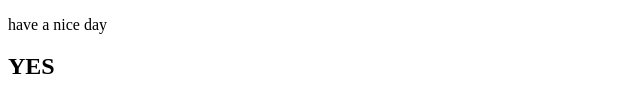
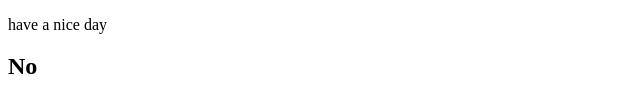
Before and after one commit to priyadarshini-kumaran/practice-e1, a plain HTML site: page index.html in a window 1280 px wide. Shown: the part 152-264 px from the top of the page, 0-640 px from the left. Drawn offline with Linux system fonts and the light colour scheme.

Commit message:
Changes Completed

```diff
--- a/index.html
+++ b/index.html
@@ -10,6 +10,6 @@
     <h2>hello</h2>
     <h3>i am fine</h3>
     <p>have a nice day</p>
-    <h2>YES</h2>
+    <h2>No</h2>
 </body>
 </html>
```
